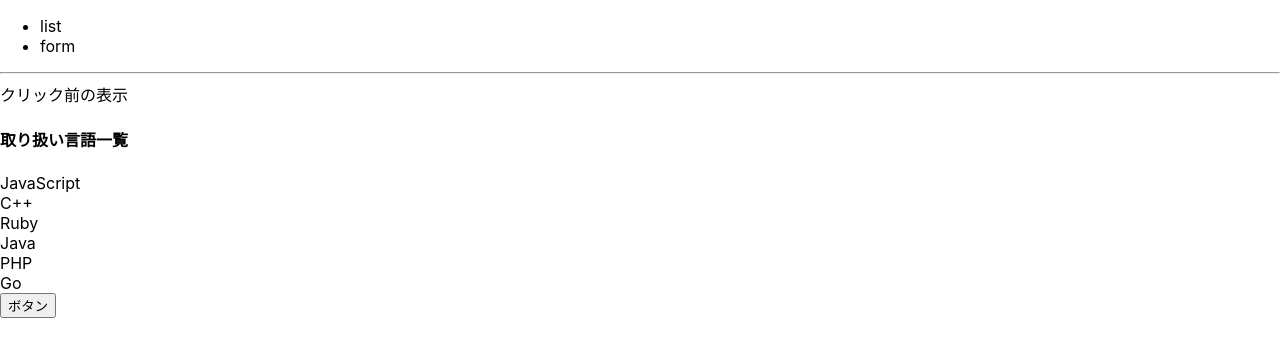
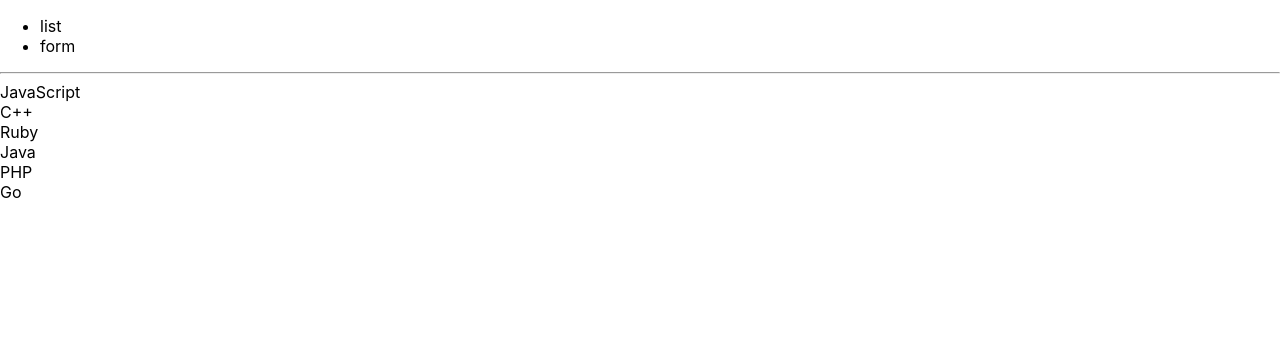
Before and after one commit to toyoboh/react-yassun-tutorial, a React (Create React App) app: page / in a window 1280 px wide. Shown: the top 356 px of the page. Built offline with nearby package versions, Linux system fonts and the light colour scheme.

Commit message:
clean for the next

```diff
--- a/src/App.js
+++ b/src/App.js
@@ -3,12 +3,7 @@
 import { Form } from "./Form";
 
 function App() {
-  const [description, setDescription] = useState("クリック前の表示");
   const [tab, setTab] = useState("list");
-
-  const changeDescription = () => {
-    setDescription("クリック後の表示");
-  }
 
   return (
     <div>
@@ -19,11 +14,9 @@
         </ul>
       </header>
       <hr />
-      { description }
       {
-        tab === "list" ? <List title="取り扱い言語一覧" /> : <Form />
+        tab === "list" ? <List /> : <Form />
       }
-      <button onClick={ changeDescription }>ボタン</button>
     </div>
   );
 }
--- a/src/List.js
+++ b/src/List.js
@@ -7,10 +7,9 @@
     "Go"
 ];
 
-export const List = ({ title }) => {
+export const List = () => {
     return(
         <div>
-            <h4>{ title }</h4>
             {
                 LANGAGES.map((lang, index) => {
                     return <div key={ index }>{ lang }</div>
```
